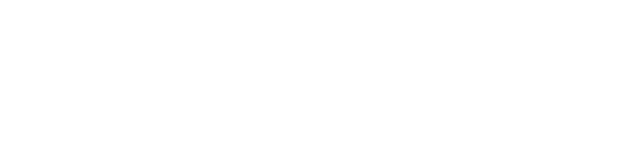
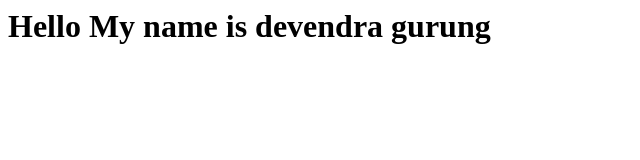
Before and after one commit to devxtamu/Fake, a plain HTML site: page index.html in a window 1280 px wide. Shown: the whole page, without its empty margins (0-640 px from the left). Drawn offline with Linux system fonts and the light colour scheme.

Commit message:
Changed file

```diff
--- a/index.html
+++ b/index.html
@@ -3,6 +3,6 @@
         <title>Flexbox Practice</title>
     </head>
     <body>
-
+        <h1>Hello My name is devendra gurung</h1>
     </body>
 </html>
```
